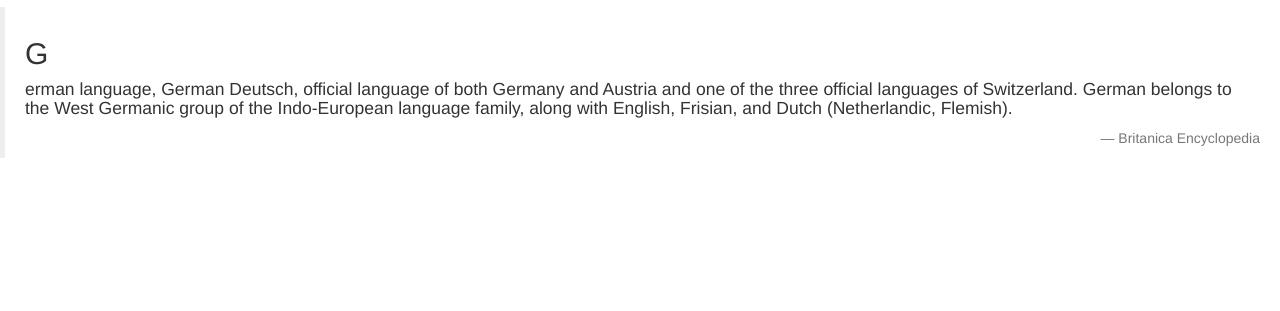
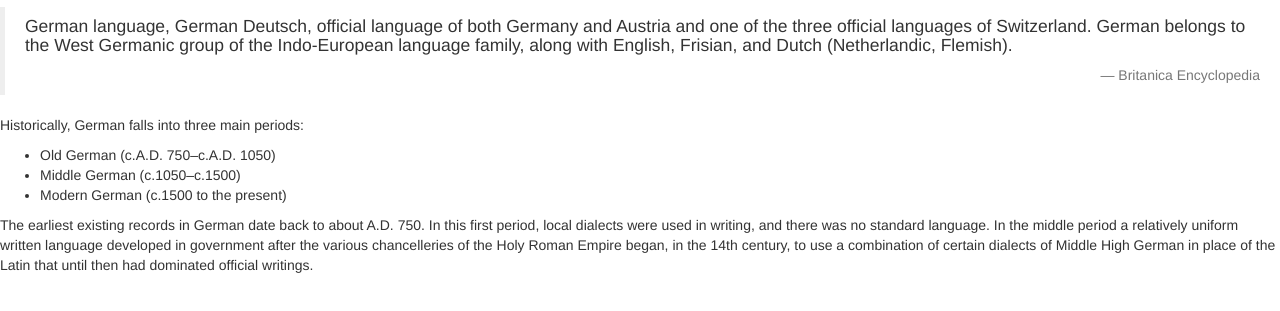
Before and after one commit to shreyavp/shreyavp.github.io, a plain HTML site: page history.html in a window 1280 px wide. Shown: the part 63-374 px from the top of the page. Drawn offline with nearby package versions, Linux system fonts and the light colour scheme.

Commit message:
bgp and history

```diff
--- a/history.html
+++ b/history.html
@@ -32,10 +32,18 @@
 
 
   <h1 align = "center" class = "text-primary">History</h1>
-<h4 align = "left"><blockquote><p><h2>G</h2>erman language, German Deutsch, official language of both Germany and Austria and one of the three official languages of Switzerland.
+<h4 align = "left"><blockquote><p>German language, German Deutsch, official language of both Germany and Austria and one of the three official languages of Switzerland.
    German belongs to the West Germanic group of the Indo-European language family, along with English, Frisian, and Dutch (Netherlandic, Flemish).</p>
-   <footer align = "right">Britanica Encyclopedia</footer>
+   <footer align = "right">Britanica Encyclopedia</footer></h4>
  </blockquote>
-
+ <p>Historically, German falls into three main periods:
+   <ul>
+     <li> Old German (c.A.D. 750–c.A.D. 1050)</li>
+     <li> Middle German (c.1050–c.1500)</li>
+      <li> Modern German (c.1500 to the present)</li>
+    </ul>
+         The earliest existing records in German date back to about A.D. 750. In this first period, local dialects were used in writing, and there was no standard language.
+    In the middle period a relatively uniform written language developed in government after the various chancelleries of the Holy Roman Empire began, in the 14th century, to use a combination of certain dialects of Middle High German in place of the Latin that until then had dominated official writings.
+</p>
  </body>
  </html>
```
Also changed, not shown: index.html (+1 -1 lines), bgp.html (renamed from basic german phrases.html).
